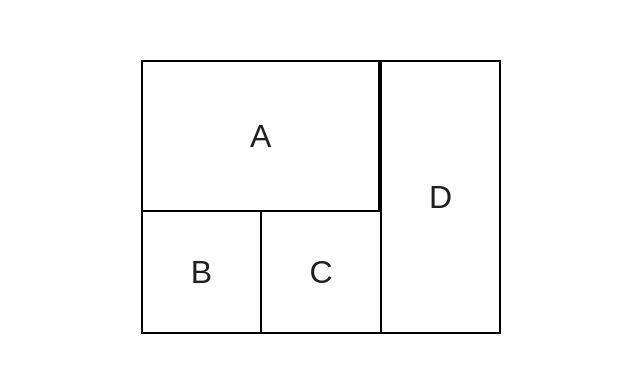
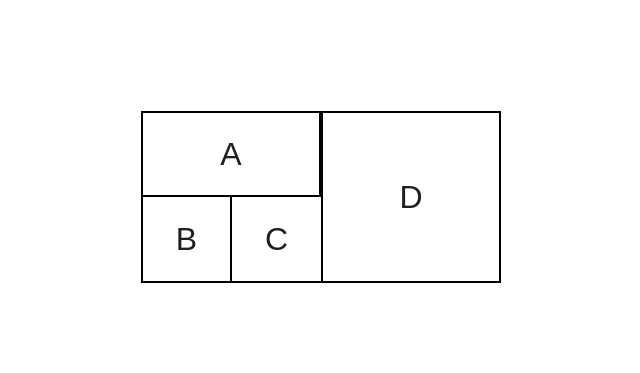
Before and after one commit to kristelC12/Laboratorio-3_C22355, a website: page src/index.html in a window 768 px wide. Shown: the part 203-576 px from the top of the page, without its empty margins (63-703 px from the left). Drawn offline with Linux system fonts and the light colour scheme.

Commit message:
últimos detalles del responsive

```diff
--- a/src/index.css
+++ b/src/index.css
@@ -24,7 +24,6 @@ body {
 .box {
     display: grid;
     place-items: center;
-    background: #fff;
     font-size: 2rem;
     color: #1f1f1f;
 }
@@ -34,20 +33,19 @@ body {
 .c-box { grid-area: c; height: 150px; }
 .d-box { grid-area: d; height: 82px;  border-top: var(--border); }
 
-@media (min-width: 712px) and (max-width: 1180px) {
-    .layout { grid-template-areas: "a a d" "b c d"; }
-
-    .a-box { border-bottom: var(--border); }
-    .b-box { height: 120px; }
-    .c-box { height: 120px; }
-    .d-box { height: 270px; border-top: 0; border-left: var(--border); }
+@media (max-width: 711px) {
+    .layout {
+        width: min(88vw, 260px);
+        grid-template-columns: 1fr;
+        grid-template-areas: "a" "b" "c" "d";
+    }
+    .a-box, .b-box, .c-box { height: 84px; border: 0; border-bottom: var(--border); }
+    .d-box { height: 84px; border: 0; }
 }
 
 @media (min-width: 712px) and (max-width: 1180px) {
-    .layout { grid-template-areas: "a a d" "b c d"; }
-
-    .a-box { border-bottom: var(--border); }
-    .b-box { height: 120px; }
-    .c-box { height: 120px; }
-    .d-box { height: 270px; border-top: 0; border-left: var(--border); }
+    .layout { grid-template-areas: "a a d" "b c d"; grid-template-columns: 1fr 1fr 2fr; }
+    .a-box { height: 84px; border-bottom: var(--border); }
+    .b-box, .c-box { height: 84px; }
+    .d-box { height: 168px; border-top: 0; border-left: var(--border); }
 }
--- a/src/index.html
+++ b/src/index.html
@@ -3,7 +3,7 @@
 <head>
 	<meta charset="UTF-8">
 	<meta name="viewport" content="width=device-width, initial-scale=1.0">
-	<title>Vista A B C D</title>
+	<title>Laboratorio 3</title>
 	<link rel="stylesheet" href="./index.css">
 </head>
 <body>
```
